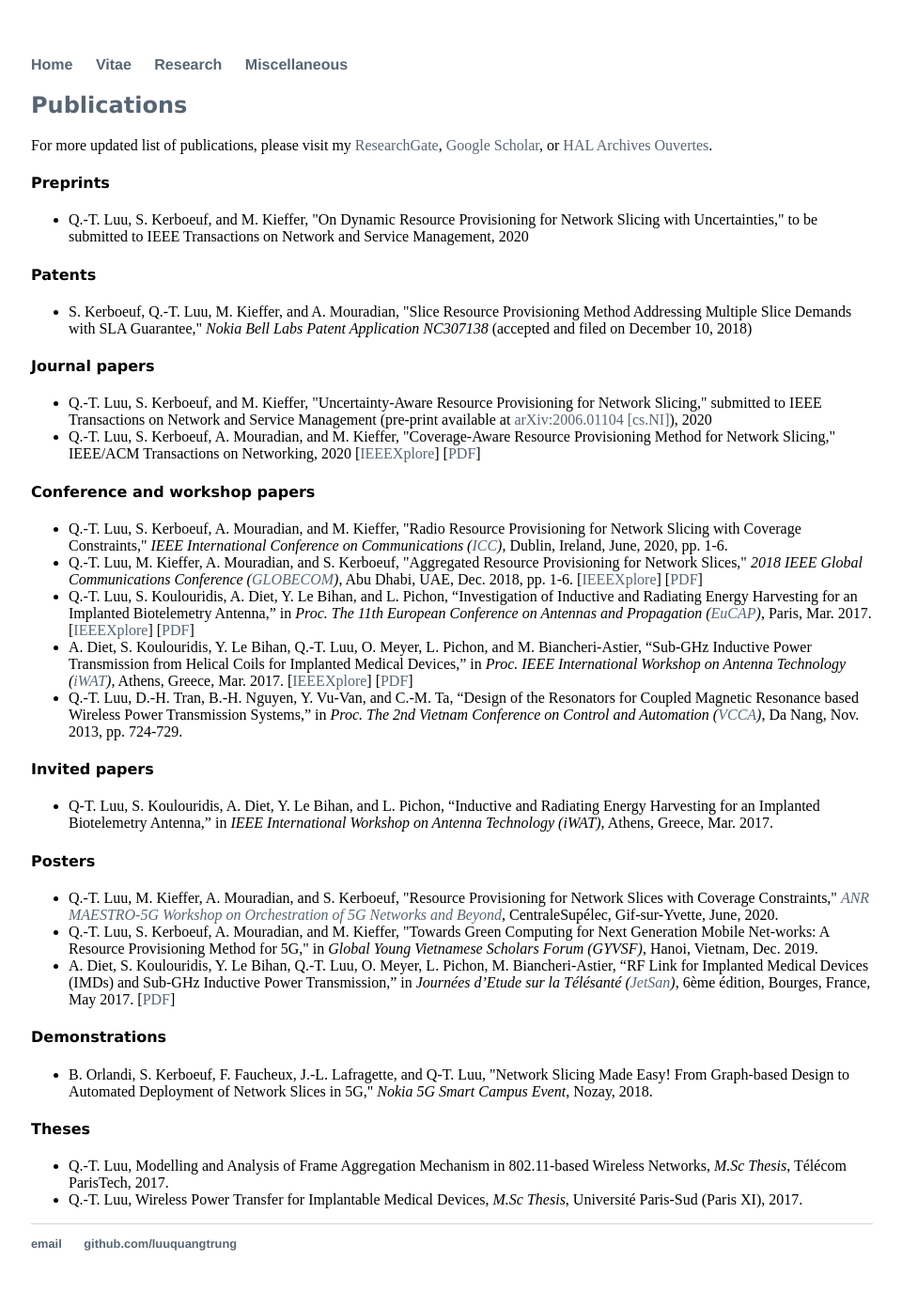
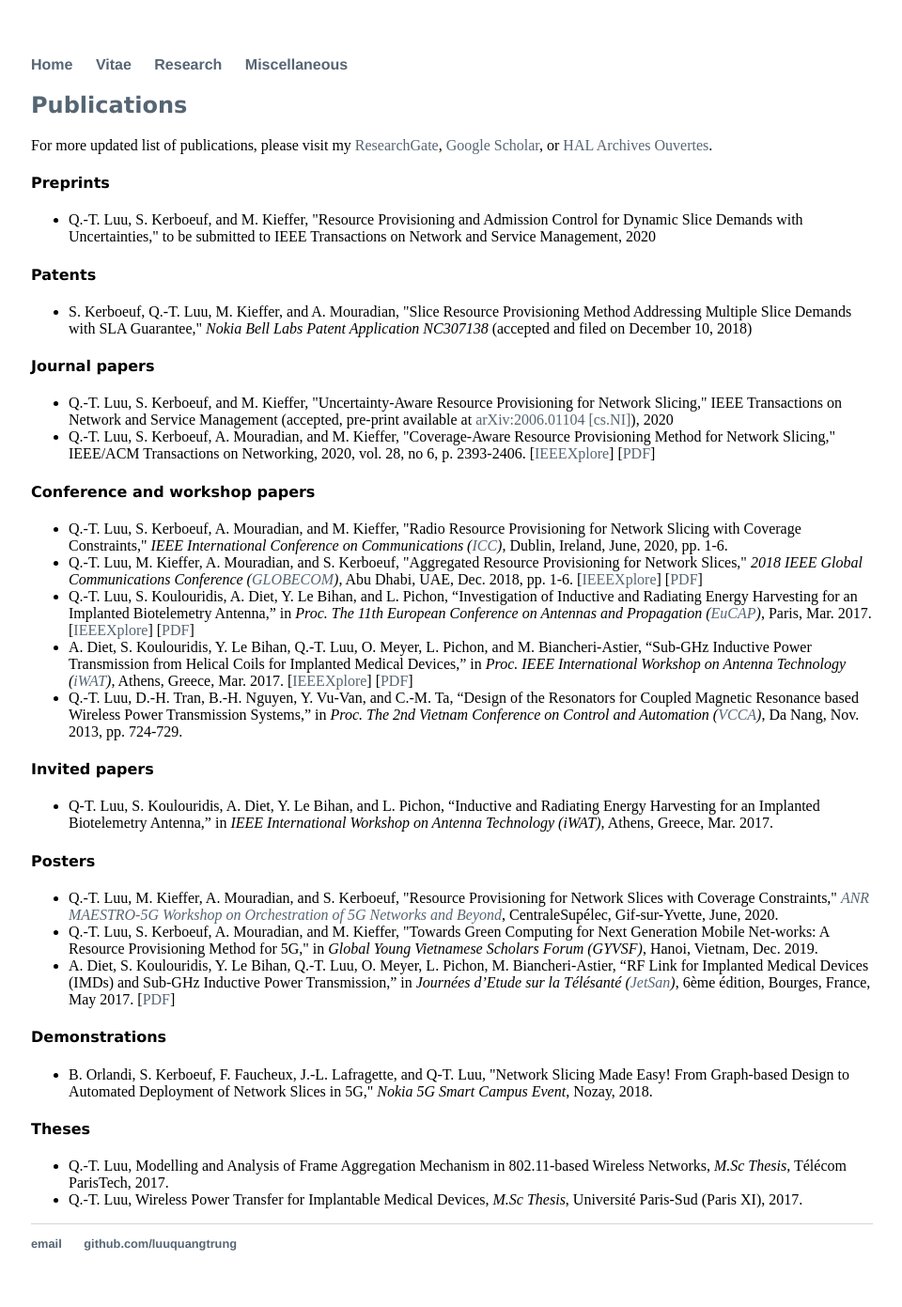
Before and after one commit to luuquangtrung/luuquangtrung.github.io_v1, a Jekyll site: the page built from research/index.html, in a window 1280 px wide. Shown: the whole page at 94% size, without its empty margins (159-1119 px from the left). Built offline with Jekyll 4.4.1, drawn with Linux system fonts in a browser that asks for light colours.

Commit message:
update research index

```diff
--- a/research/index.html
+++ b/research/index.html
@@ -17,7 +17,7 @@ For more updated list of publications, please visit my <a href="https://www.rese
 
 <ul>
 	<li>
-		Q.-T. Luu, S. Kerboeuf, and M. Kieffer, "On Dynamic Resource Provisioning for Network Slicing with Uncertainties," to be submitted to IEEE Transactions on Network and Service Management, 2020
+		Q.-T. Luu, S. Kerboeuf, and M. Kieffer, "Resource Provisioning and Admission Control for Dynamic Slice Demands with Uncertainties," to be submitted to IEEE Transactions on Network and Service Management, 2020
 	</li>
 </ul>
 
@@ -33,10 +33,10 @@ For more updated list of publications, please visit my <a href="https://www.rese
 <div> <h4 style="font-family:verdana;">Journal papers</h4> </div>
 
 <ul><li>
-		Q.-T. Luu, S. Kerboeuf, and M. Kieffer, "Uncertainty-Aware Resource Provisioning for Network Slicing," submitted to IEEE Transactions on Network and Service Management (pre-print available at <a href="https://arxiv.org/abs/2006.01104"> arXiv:2006.01104 [cs.NI]</a>), 2020
+		Q.-T. Luu, S. Kerboeuf, and M. Kieffer, "Uncertainty-Aware Resource Provisioning for Network Slicing," IEEE Transactions on Network and Service Management (accepted, pre-print available at <a href="https://arxiv.org/abs/2006.01104"> arXiv:2006.01104 [cs.NI]</a>), 2020
 	</li>
 	<li>
-		Q.-T. Luu, S. Kerboeuf, A. Mouradian, and M. Kieffer, "Coverage-Aware Resource Provisioning Method for Network Slicing," IEEE/ACM Transactions on Networking, 2020 [<a href="https://ieeexplore.ieee.org/document/9187556/">IEEEXplore</a>] [<a href="https://arxiv.org/abs/1907.09211v3">PDF</a>]
+		Q.-T. Luu, S. Kerboeuf, A. Mouradian, and M. Kieffer, "Coverage-Aware Resource Provisioning Method for Network Slicing," IEEE/ACM Transactions on Networking, 2020, vol. 28, no 6, p. 2393-2406. [<a href="https://ieeexplore.ieee.org/document/9187556/">IEEEXplore</a>] [<a href="https://arxiv.org/abs/1907.09211v3">PDF</a>]
 	</li>
 </ul>
 
```
